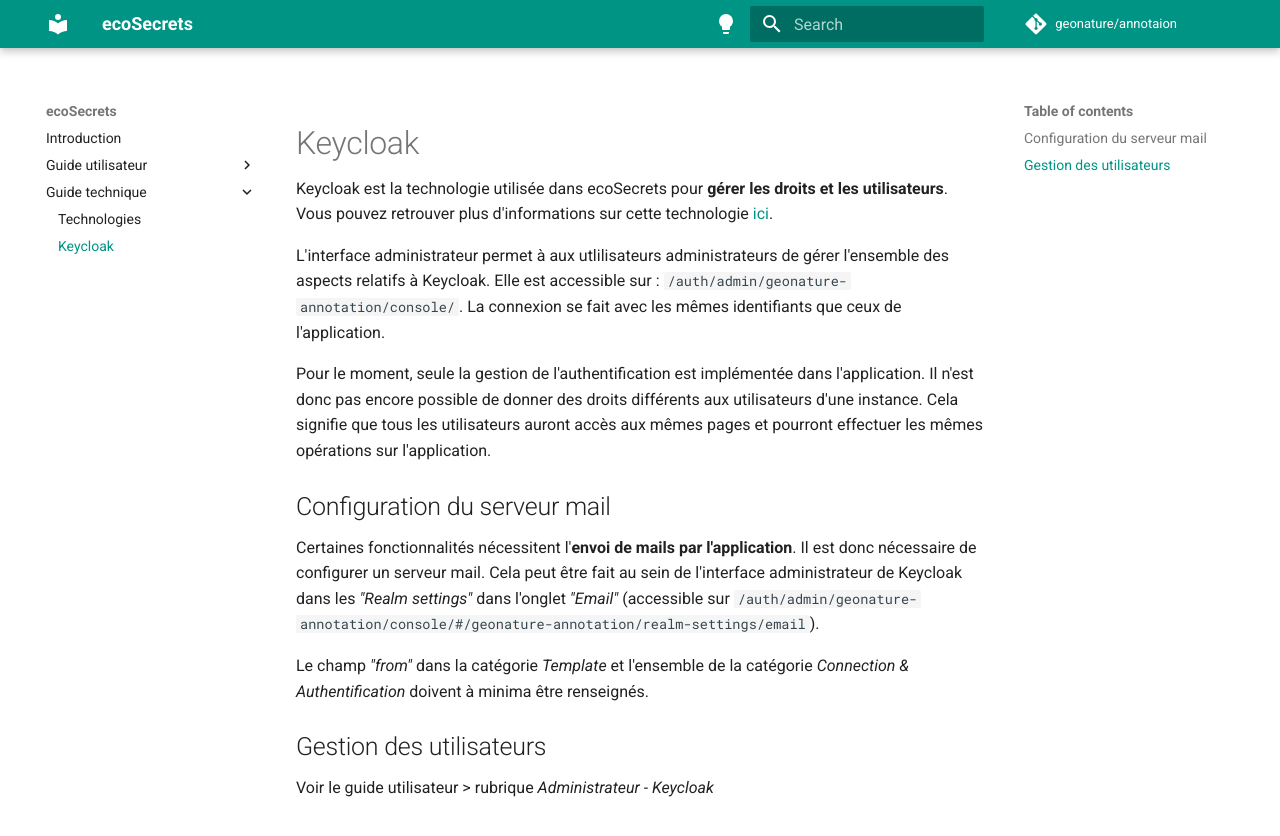
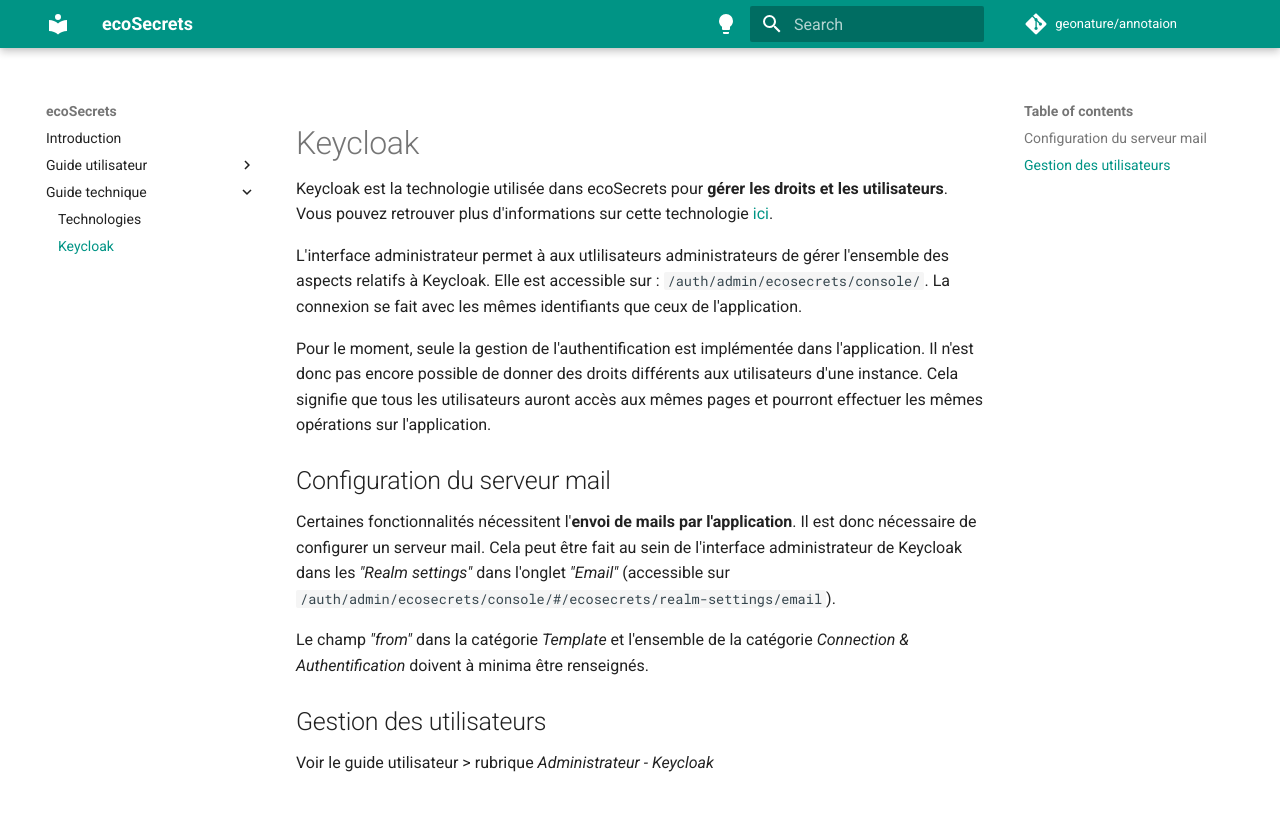
Before and after one commit to naturalsolutions/ecoSecrets, an MkDocs documentation site: the page built from docs/docs/technical_guide/keycloak.md, in a window 1280 px wide. Shown: the top 836 px of the page. Built offline with MkDocs 1.6.1 and Material for MkDocs 9.7.7, drawn with Linux system fonts in a browser that asks for light colours; comment, search, counter and statistics services are not loaded.

Commit message:
chore: change annotation and geonature_annotation in files

```diff
--- a/docs/docs/technical_guide/keycloak.md
+++ b/docs/docs/technical_guide/keycloak.md
@@ -2,14 +2,14 @@
 
 Keycloak est la technologie utilisée dans ecoSecrets pour **gérer les droits et les utilisateurs**. Vous pouvez retrouver plus d'informations sur cette technologie [ici](https://www.keycloak.org/guides#getting-started).
 
-L'interface administrateur permet à aux utlilisateurs administrateurs de gérer l'ensemble des aspects relatifs à Keycloak. Elle est accessible sur : `/auth/admin/geonature-annotation/console/`. La connexion se fait avec les mêmes identifiants que ceux de l'application.
+L'interface administrateur permet à aux utlilisateurs administrateurs de gérer l'ensemble des aspects relatifs à Keycloak. Elle est accessible sur : `/auth/admin/ecosecrets/console/`. La connexion se fait avec les mêmes identifiants que ceux de l'application.
 
 Pour le moment, seule la gestion de l'authentification est implémentée dans l'application. Il n'est donc pas encore possible de donner des droits différents aux utilisateurs d'une instance. Cela signifie que tous les utilisateurs auront accès aux mêmes pages et pourront effectuer les mêmes opérations sur l'application.
 
 ## Configuration du serveur mail
 
 Certaines fonctionnalités nécessitent l'**envoi de mails par l'application**. Il est donc nécessaire de configurer un serveur mail.
-Cela peut être fait au sein de l'interface administrateur de Keycloak dans les _"Realm settings"_ dans l'onglet _"Email"_ (accessible sur `/auth/admin/geonature-annotation/console/#/geonature-annotation/realm-settings/email`).
+Cela peut être fait au sein de l'interface administrateur de Keycloak dans les _"Realm settings"_ dans l'onglet _"Email"_ (accessible sur `/auth/admin/ecosecrets/console/#/ecosecrets/realm-settings/email`).
 
 Le champ _"from"_ dans la catégorie _Template_ et l'ensemble de la catégorie _Connection & Authentification_ doivent à minima être renseignés.
 
```
Also changed, not shown: docs/docs/user/admin.md (+2 -2 lines), docs/docs/user/user.md (+1 -1 lines), 5 other files.
